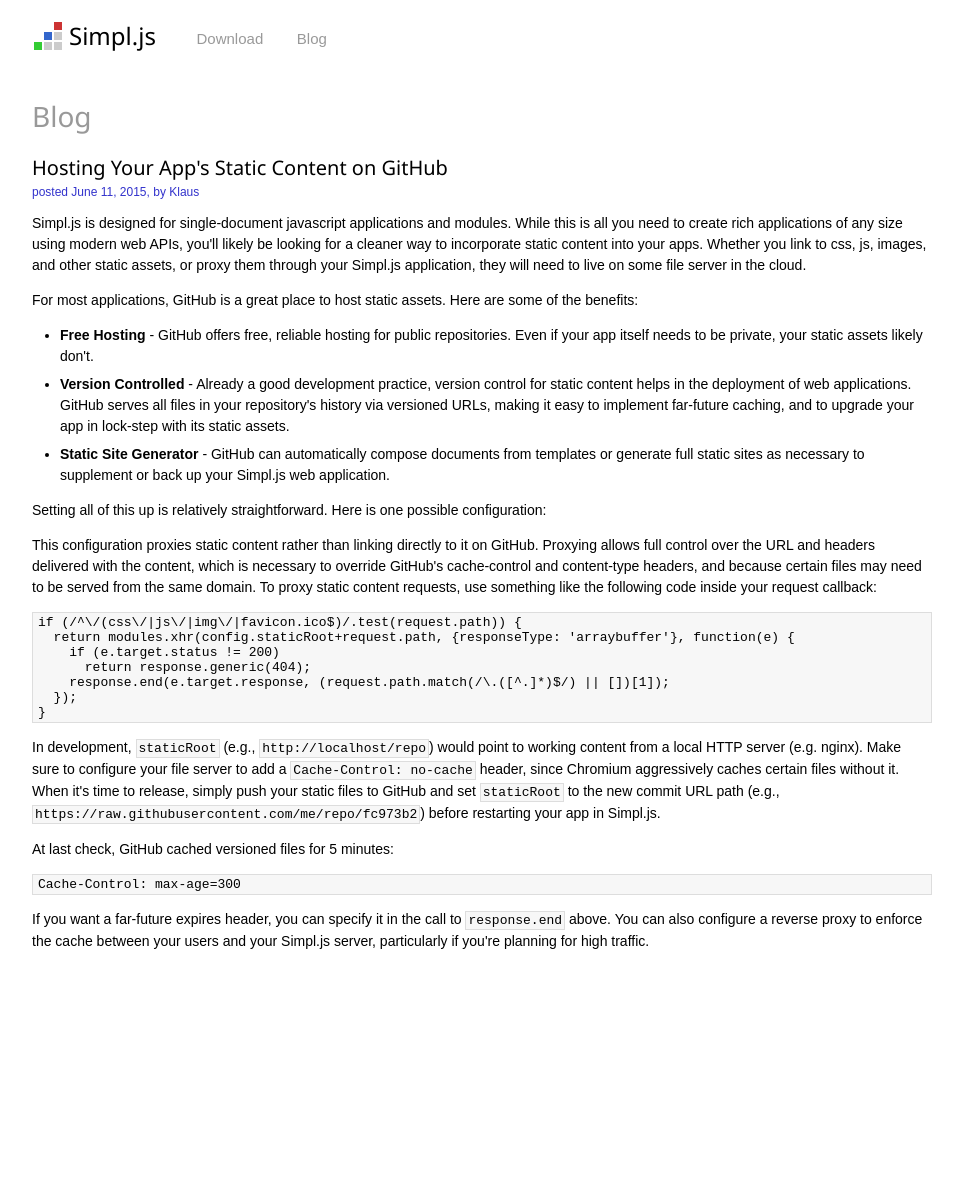
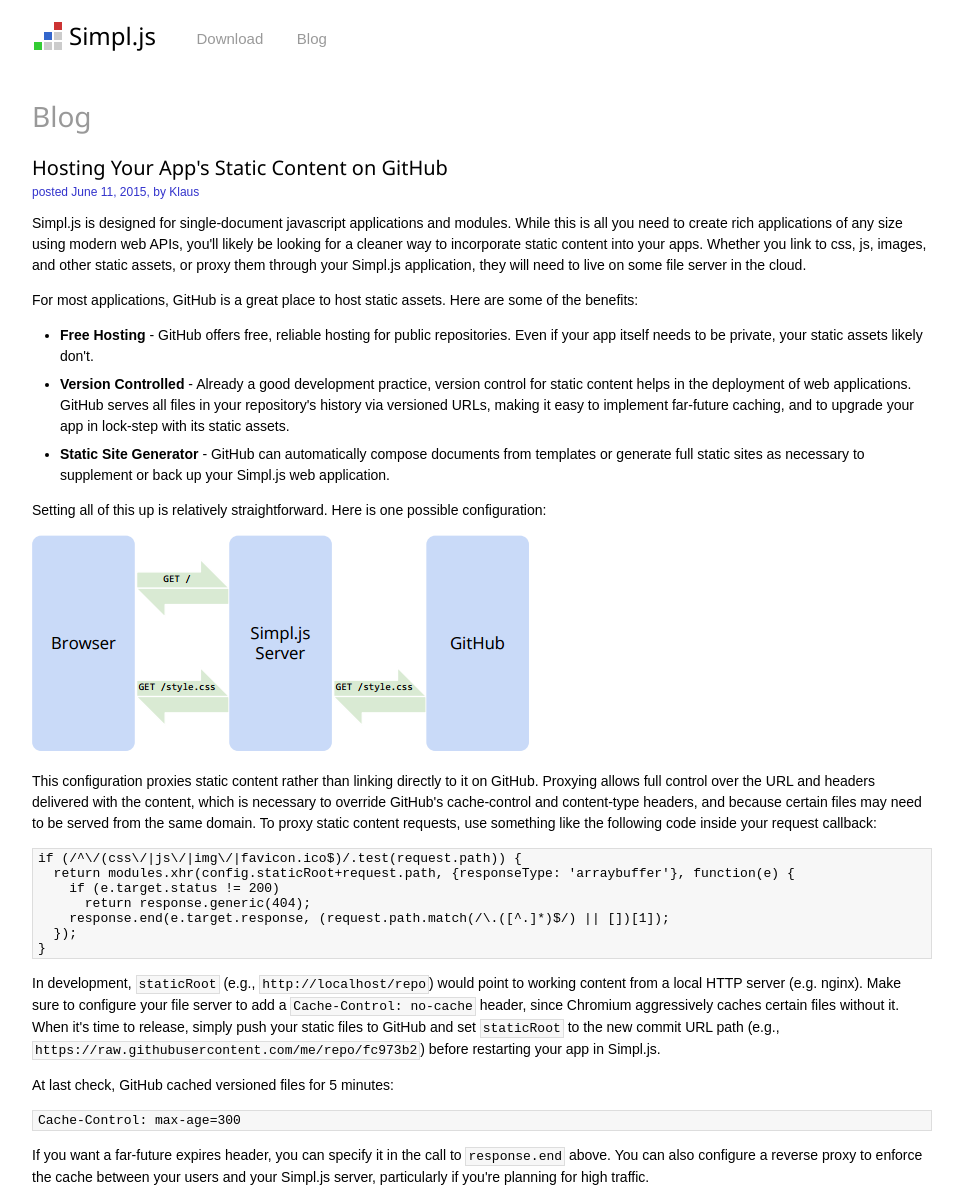
Before and after one commit to kganser/simpl.js, a Jekyll site: the page built from blog/hosting-your-apps-static-content-on-github.html, in a window 1280 px wide. Shown: the whole page, without its empty margins (158-1121 px from the left). Built offline with Jekyll 4.4.1, drawn with Linux system fonts in a browser that asks for light colours; before the commit the page ends 966 px from its top, so only the background shows below that.

Commit message:
Add static content diagram

```diff
--- a/blog/hosting-your-apps-static-content-on-github.html
+++ b/blog/hosting-your-apps-static-content-on-github.html
@@ -13,6 +13,7 @@
   <li><strong>Static Site Generator</strong> - GitHub can automatically compose documents from templates or generate full static sites as necessary to supplement or back up your Simpl.js web application.</li>
 </ul>
 <p>Setting all of this up is relatively straightforward. Here is one possible configuration:</p>
+<p><img src="/img/static-content.png"></p>
 <p>This configuration proxies static content rather than linking directly to it on GitHub. Proxying allows full control over the URL and headers delivered with the content, which is necessary to override GitHub's cache-control and content-type headers, and because certain files may need to be served from the same domain. To proxy static content requests, use something like the following code inside your request callback:</p>
 <pre>
 if (/^\/(css\/|js\/|img\/|favicon.ico$)/.test(request.path)) {
```
Also changed, not shown: img/static-content.png (added).
